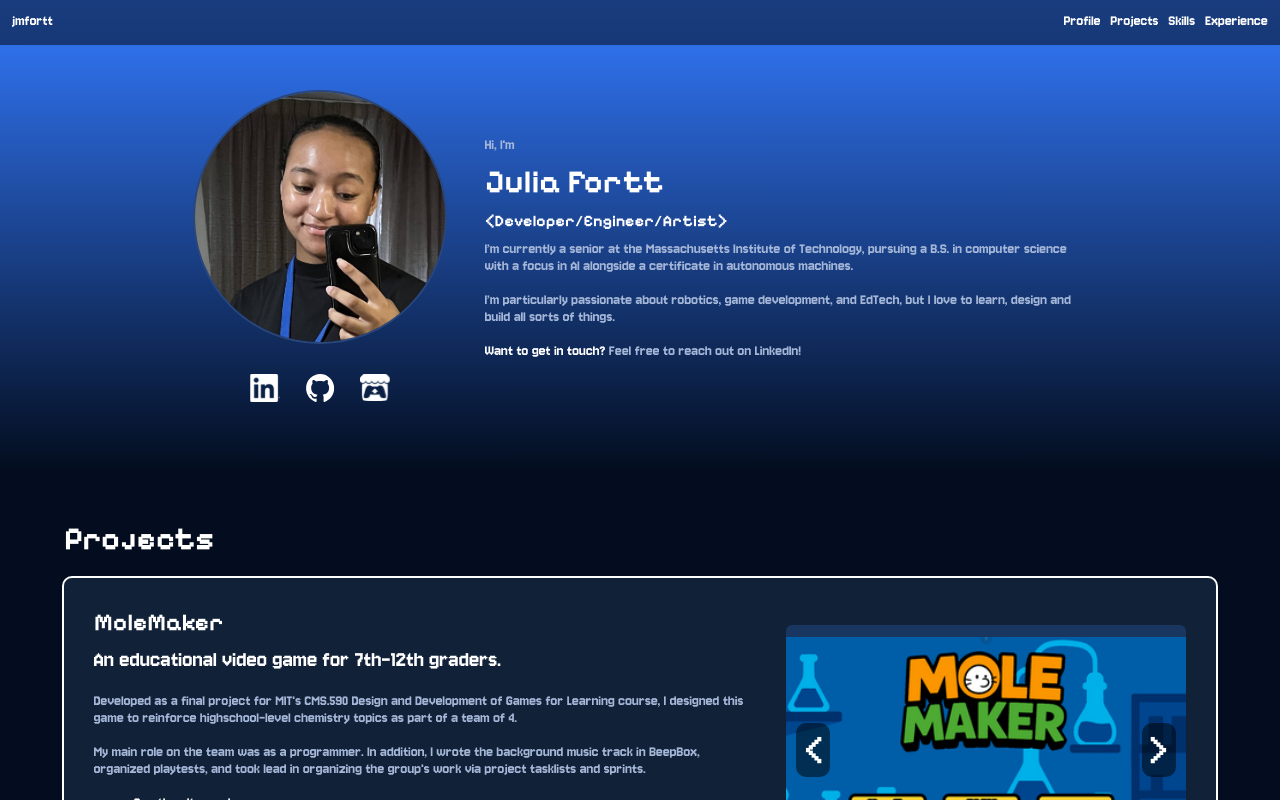
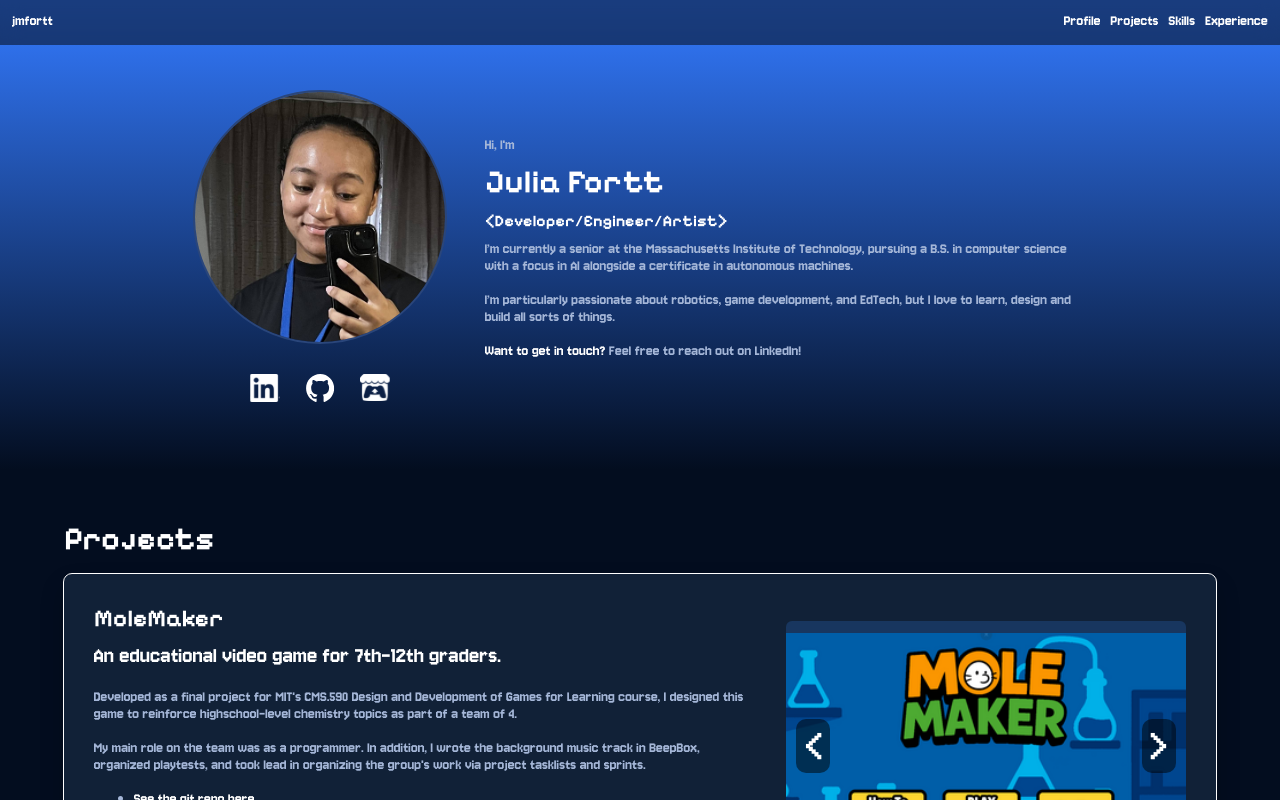
Before and after one commit to JMFortt/jmfortt.github.io, a React (Vite) app: page / in a window 1280 px wide. In both pictures the pointer is over the element 640 px from the left and 749 px from the top of the page. Shown: the top 800 px of the page. Built offline with nearby package versions, Linux system fonts and the light colour scheme.

Commit message:
change project card hover effect

```diff
--- a/src/sections/Projects/ProjectCardStyles.module.css
+++ b/src/sections/Projects/ProjectCardStyles.module.css
@@ -6,12 +6,14 @@
   display: flex;
   flex-direction: column;
   border-radius: 8px;
-  transition: box-shadow 0.3s ease, outline 0.3s ease;
+  transition: transform 0.3s ease, box-shadow 0.3s ease;
   outline: 2px solid transparent;
 }
 
 .container:hover {
-  outline: 2px solid white;
+  transform: translateY(-4px);
+  box-shadow: 0 12px 24px rgba(0, 0, 0, 0.2);
+  outline: 1px solid var(--contrast-color);
 }
 
 .content {
```
